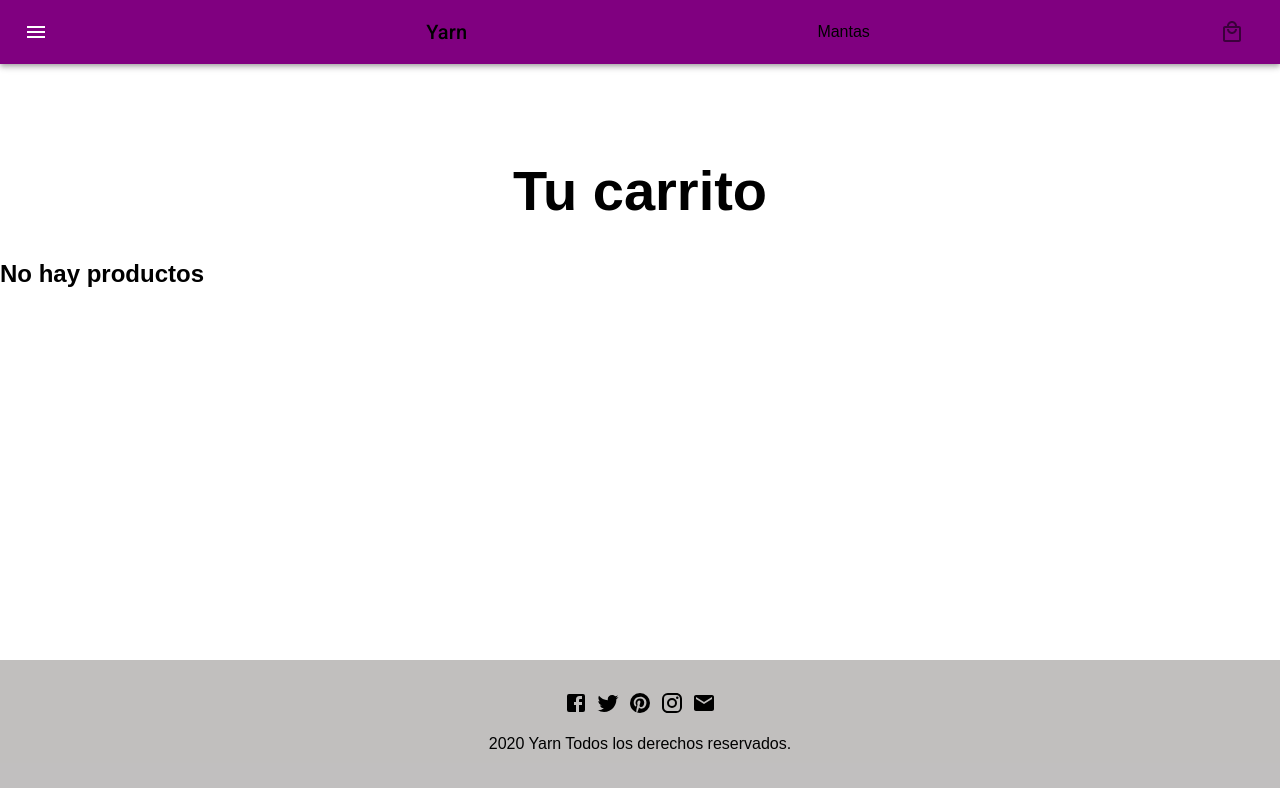
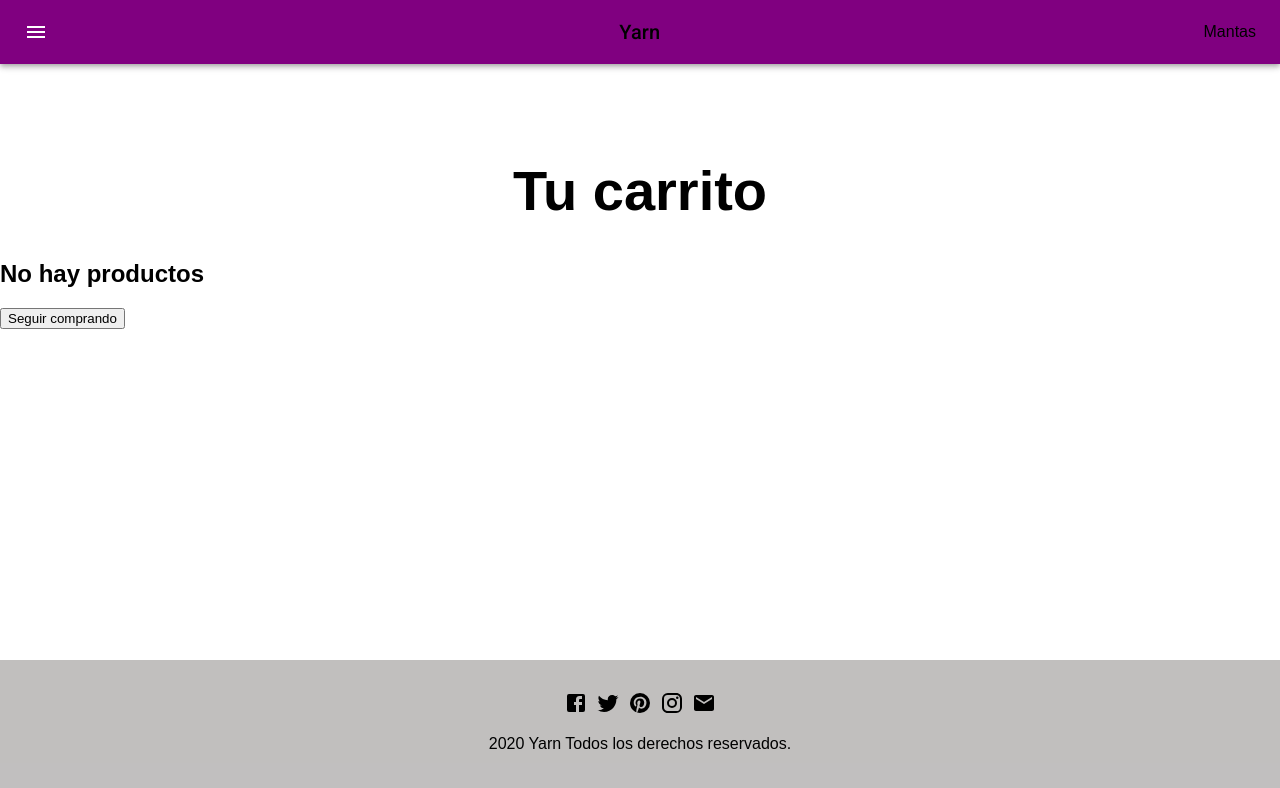
Before and after one commit to DairaBarrios/yarnReact, a React (Create React App) app: page /cart in a window 1280 px wide. Shown: the top 788 px of the page. Built offline with nearby package versions, Linux system fonts and the light colour scheme; the HTML template or start-up script is replaced by a standard one.

Commit message:
Se agregan botones de eliminar, se modifica CartWidget.js para que no se muestre si no hay items en el carrito, y se completa Cart.js con detalles de la compra.

```diff
--- a/src/components/Cart.js
+++ b/src/components/Cart.js
@@ -1,20 +1,35 @@
 import React, {useContext} from 'react'
 import {CartContext} from "../context/CartContext";
+import {Link} from "react-router-dom";
 
 function Cart() {
 
     const context = useContext(CartContext)
+    let total = 0
+
+    const items = context.getItems()
 
     return (
         <>
             <h1>Tu carrito</h1>
             <div>
-                {context.getItems().length > 0 ? context.getItems().map(item =>
-                    <div>
-                        <h2>{item.item.title}</h2>
-                        <p>{item.item.price * item.quantity}</p>
-                    </div>
-                ) : <h2>No hay productos</h2>}
+                {items.length > 0 ? items.map(item =>
+                    <>
+                        <div>
+                            <h2>{item.item.title}</h2>
+                            <p>{total += item.item.price * item.quantity}</p>
+                            <button onClick={() => {
+                                context.removeItem(item.item.id)
+                            }}>eliminar
+                            </button>
+                        </div>
+                        <p>Total :${total}</p>
+                    </>
+                ) :
+                <div>
+                    <h2>No hay productos</h2>
+                    <Link to={'/category/mantas'}><button>Seguir comprando</button></Link>
+                </div>}
             </div>
         </>
     )
--- a/src/components/CartWidget.js
+++ b/src/components/CartWidget.js
@@ -1,12 +1,13 @@
 import React from "react";
 import IconButton from '@material-ui/core/IconButton';
 import LocalMallOutlinedIcon from '@material-ui/icons/LocalMallOutlined';
+import {Link} from "react-router-dom";
 
 function CartWidget( props ) {
     return (
-        <IconButton id={props.id} edge="start" aria-label="menu">
+        <Link to={"/cart"}><IconButton id={props.id} edge="start" aria-label="menu">
             <LocalMallOutlinedIcon />
-          </IconButton>
+          </IconButton></Link>
     )
 }
 
--- a/src/components/Navbar.js
+++ b/src/components/Navbar.js
@@ -1,4 +1,4 @@
-import React from 'react';
+import React, {useContext} from 'react';
 import {makeStyles} from '@material-ui/core/styles';
 import AppBar from '@material-ui/core/AppBar';
 import Toolbar from '@material-ui/core/Toolbar';
@@ -7,6 +7,7 @@ import IconButton from '@material-ui/core/IconButton';
 import MenuIcon from '@material-ui/icons/Menu';
 import CartWidget from './CartWidget'
 import {Link, NavLink} from "react-router-dom";
+import {CartContext} from "../context/CartContext";
 
 const useStyles = makeStyles((theme) => ({
     root: {
@@ -26,6 +27,7 @@ const useStyles = makeStyles((theme) => ({
 
 export default function NavBar() {
     const classes = useStyles();
+    const items = useContext(CartContext).getItems()
 
     return (
         <div className={classes.root} id="navbar">
@@ -41,7 +43,7 @@ export default function NavBar() {
                     <NavLink to={"/category/mantas"}>
                         Mantas
                     </NavLink>
-                    <CartWidget id="carrito" className={classes.menuButton}></CartWidget>
+                    {items.length > 0 && <CartWidget id="carrito" className={classes.menuButton}></CartWidget>}
                 </Toolbar>
             </AppBar>
         </div>
--- a/src/context/CartContext.js
+++ b/src/context/CartContext.js
@@ -10,11 +10,16 @@ export default function CartContextProvider ({ defaultValue = [], children}) {
     }
 
     function addItem(item, q) {
-        let cartItem = {
-            item: item,
-            quantity: q
-        }
-        if (!isInCart(item.id)) {
+        let productIndex = cart.findIndex((cartItem) => { return cartItem.item.id === item.id})
+        if (productIndex >= 0) {
+            let items = cart
+            items[productIndex].quantity += q
+            setCart([...items])
+        } else {
+            let cartItem = {
+                item: item,
+                quantity: q
+            }
             setCart([...cart, cartItem])
         }
     }
@@ -30,8 +35,6 @@ export default function CartContextProvider ({ defaultValue = [], children}) {
     }
 
     function isInCart(itemId) {
-        console.log(cart)
-        console.log(itemId)
         return cart.find(item => item.item.id == itemId)
     }
 
```
